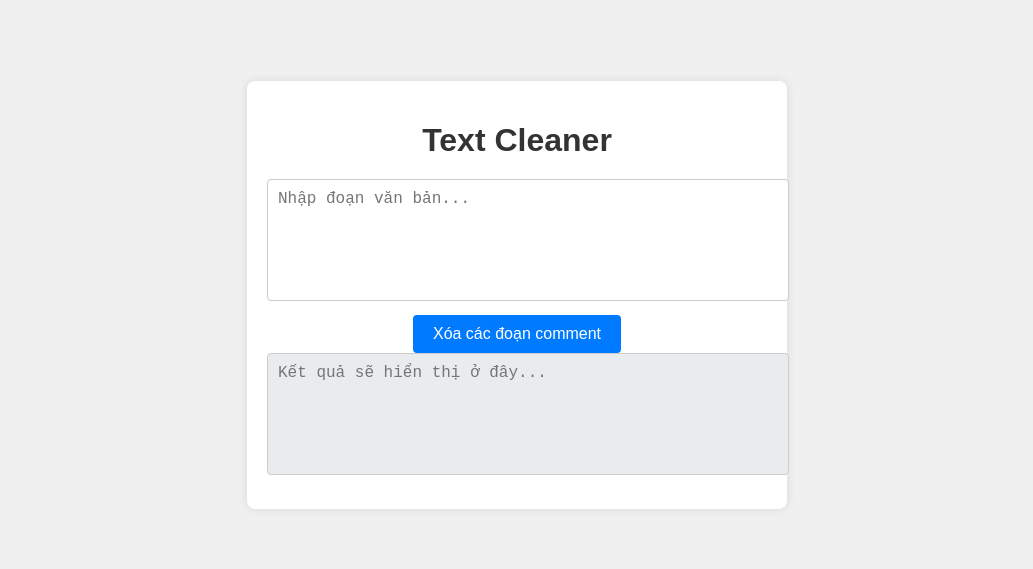
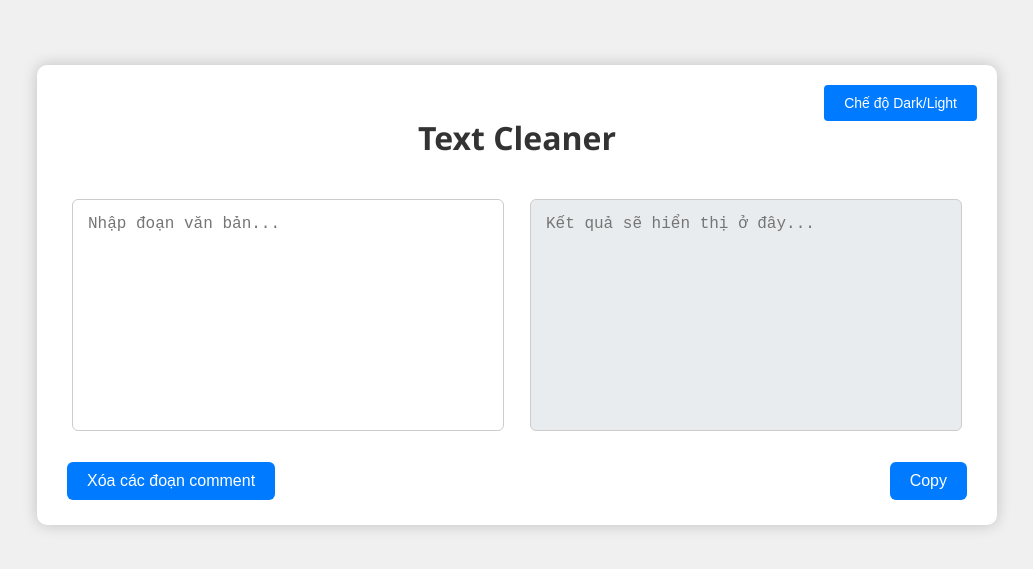
Before and after one commit to Karis-tlg/Json_Tool, a plain HTML site: page index.html in a window 1280 px wide. Shown: the part 105-674 px from the top of the page, without its empty margins (123-1156 px from the left). Drawn offline with Linux system fonts and the light colour scheme.

Commit message:
Update from push_to_github.bat

```diff
--- a/index.html
+++ b/index.html
@@ -5,13 +5,32 @@
     <meta name="viewport" content="width=device-width, initial-scale=1.0">
     <title>Text Cleaner</title>
     <link rel="stylesheet" href="styles.css">
+    <script>
+        // Kiểm tra trạng thái chế độ dark mode ngay khi trang được tải
+        (function() {
+            const isDarkMode = localStorage.getItem('darkMode') === 'true';
+            if (isDarkMode) {
+                document.documentElement.classList.add('dark-mode');
+            }
+        })();
+    </script>
 </head>
 <body>
     <div class="container">
+        <button id="toggleMode" onclick="toggleMode()">Chế độ Dark/Light</button>
         <h1>Text Cleaner</h1>
-        <textarea id="inputText" placeholder="Nhập đoạn văn bản..."></textarea>
-        <button onclick="cleanText()">Xóa các đoạn comment</button>
-        <textarea id="outputText" placeholder="Kết quả sẽ hiển thị ở đây..." readonly></textarea>
+        <div class="text-areas">
+            <div class="input-container">
+                <textarea id="inputText" placeholder="Nhập đoạn văn bản..."></textarea>
+            </div>
+            <div class="output-container">
+                <textarea id="outputText" placeholder="Kết quả sẽ hiển thị ở đây..." readonly></textarea>
+            </div>
+        </div>
+        <div class="buttons">
+            <button id="cleanButton" onclick="cleanText()">Xóa các đoạn comment</button>
+            <button id="copyButton" onclick="copyText()">Copy</button>
+        </div>
     </div>
     <script src="script.js"></script>
 </body>
--- a/script.js
+++ b/script.js
@@ -1,3 +1,10 @@
+document.addEventListener('DOMContentLoaded', (event) => {
+    const isDarkMode = localStorage.getItem('darkMode') === 'true';
+    if (isDarkMode) {
+        document.body.classList.add('dark-mode');
+    }
+});
+
 function cleanText() {
     const inputText = document.getElementById('inputText').value;
     const pattern = /\/\*.*?\*\//g;
@@ -6,5 +13,16 @@ function cleanText() {
 }
 
 function toggleMode() {
-    document.body.classList.toggle('dark-mode');
+    const body = document.body;
+    body.classList.toggle('dark-mode');
+    const isDarkMode = body.classList.contains('dark-mode');
+    localStorage.setItem('darkMode', isDarkMode);
 }
+
+function copyText() {
+    const outputText = document.getElementById('outputText');
+    outputText.select();
+    outputText.setSelectionRange(0, 99999); // For mobile devices
+    document.execCommand('copy');
+    //alert('Đã sao chép nội dung!');
+}
--- a/styles.css
+++ b/styles.css
@@ -1,53 +1,164 @@
+:root {
+    --bg-color: #f0f0f0;
+    --text-color: #333;
+    --textarea-bg: #fff;
+    --textarea-border: #ccc;
+    --button-bg: #007BFF;
+    --button-hover-bg: #0056b3;
+    --output-bg: #e9ecef;
+}
+
 body {
-    font-family: Arial, sans-serif;
-    background-color: #f0f0f0;
+    font-family: 'Segoe UI', Tahoma, Geneva, Verdana, sans-serif;
+    background-color: var(--bg-color);
+    color: var(--text-color);
     display: flex;
     justify-content: center;
     align-items: center;
-    height: 100vh;
+    min-height: 100vh;
     margin: 0;
+    transition: background-color 0.3s, color 0.3s;
+}
+
+body.dark-mode {
+    --bg-color: #333;
+    --text-color: #f0f0f0;
+    --textarea-bg: #555;
+    --textarea-border: #777;
+    --button-bg: #4CAF50;
+    --button-hover-bg: #45a049;
+    --output-bg: #444;
 }
 
 .container {
-    background-color: white;
-    padding: 20px;
-    border-radius: 8px;
-    box-shadow: 0 0 10px rgba(0, 0, 0, 0.1);
-    max-width: 500px;
-    width: 100%;
+    background-color: var(--textarea-bg);
+    padding: 30px;
+    border-radius: 10px;
+    box-shadow: 0 0 15px rgba(0, 0, 0, 0.2);
+    max-width: 900px;
+	height: 400px;
+    width: 300%;
     text-align: center;
+    position: relative;
 }
 
 h1 {
     margin-bottom: 20px;
-    color: #333;
+    color: var(--text-color);
+    font-size: 2em;
+}
+
+.text-areas {
+    display: flex;
+    justify-content: space-between;
+    gap: 20px;
+    margin-bottom: 20px;
 }
 
 textarea {
-    width: 100%;
-    height: 100px;
-    padding: 10px;
-    margin-bottom: 10px;
-    border: 1px solid #ccc;
-    border-radius: 4px;
+    width: calc(50% - 10px); /* Sửa lại kích thước của textarea */
+    height: 200px;
+    padding: 15px;
+    border: 1px solid var(--textarea-border);
+    border-radius: 6px;
     resize: none;
     font-size: 16px;
+    background-color: var(--textarea-bg);
+    color: var(--text-color);
+    transition: background-color 0.3s, color 0.3s;
+}
+
+textarea[readonly] {
+    background-color: var(--output-bg);
+}
+
+.input-container textarea {
+    width: 400px;
+    height: 200px;
+    position: relative;
+    top: 20px;
+    left: 5px;
+}
+
+.output-container textarea {
+    width: 400px;
+    height: 200px;
+    position: relative;
+    top: 20px;
+    right: 5px;
+}
+
+
+#toggleMode {
+    position: absolute;
+    top: 20px;
+    right: 20px;
+    padding: 10px 20px;
+    font-size: 14px;
+    background-color: var(--button-bg);
+    color: white;
+    border: none;
+    border-radius: 4px;
+    cursor: pointer;
+    transition: background-color 0.3s;
+}
+
+#toggleMode:hover {
+    background-color: var(--button-hover-bg);
+}
+
+#copyButton {
+    position: absolute;
+    bottom: 25px;
+    right: 30px;
+    padding: 10px 20px;
+    font-size: 16px;
+    background-color: var(--button-bg);
+    color: white;
+    border: none;
+    border-radius: 6px;
+    cursor: pointer;
+    transition: background-color 0.3s;
+}
+
+#copyButton:hover {
+    background-color: var(--button-hover-bg);
+}
+
+#cleanButton {
+    position: absolute;
+    bottom: 25px;
+    left: 30px;
+    padding: 10px 20px;
+    font-size: 16px;
+    color: white;
+    background-color: var(--button-bg);
+    border: none;
+    border-radius: 6px;
+    cursor: pointer;
+    transition: background-color 0.3s;
+}
+
+#cleanButton:hover {
+    background-color: var(--button-hover-bg);
+}
+
+.buttons {
+    display: flex;
+    justify-content: center;
 }
 
 button {
     padding: 10px 20px;
     font-size: 16px;
     color: white;
-    background-color: #007BFF;
+    background-color: var(--button-bg);
     border: none;
-    border-radius: 4px;
+    border-radius: 6px;
     cursor: pointer;
+    transition: background-color 0.3s;
 }
 
 button:hover {
-    background-color: #0056b3;
+    background-color: var(--button-hover-bg);
 }
-
-textarea[readonly] {
-    background-color: #e9ecef;
-}
```
Also changed, not shown: 1 other file.
